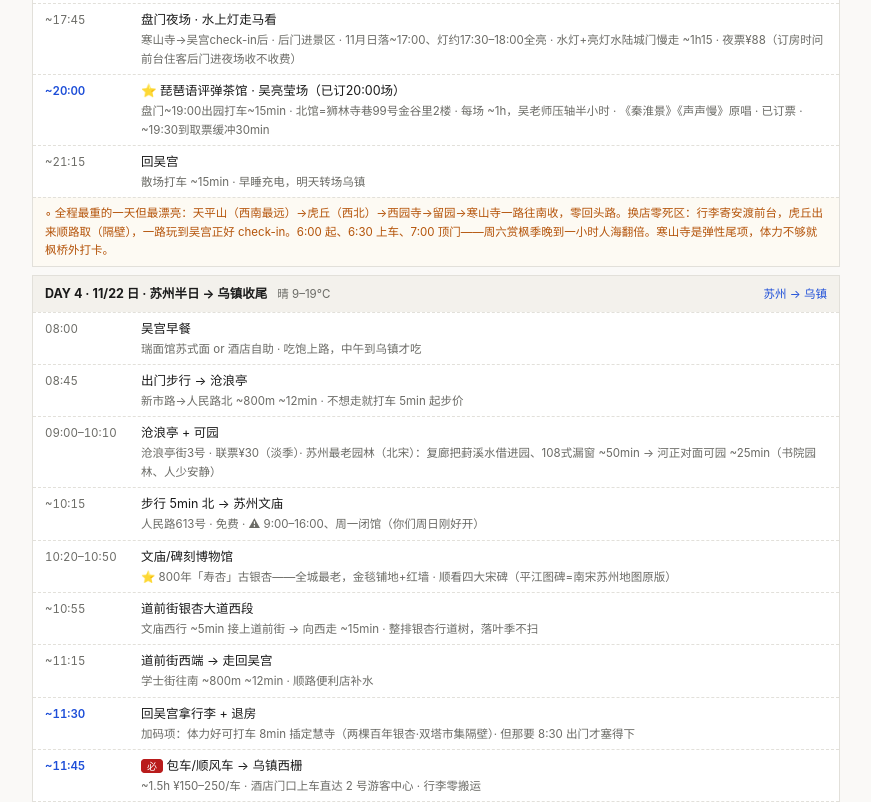
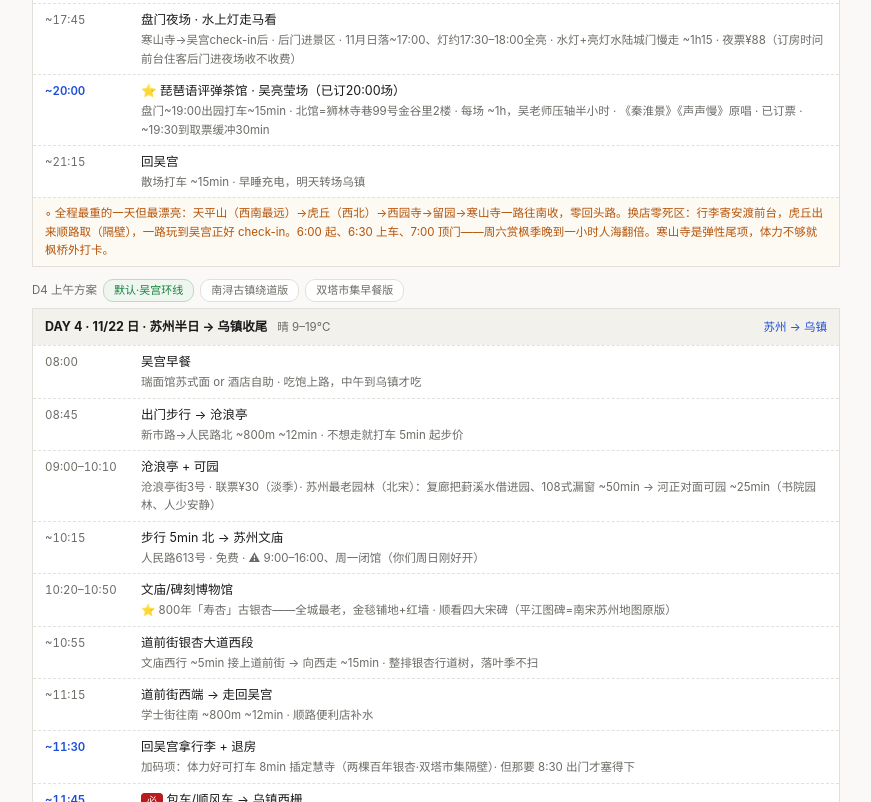
Before and after one commit to isola-arch/suzhou-trip-2026, a plain HTML site: page functional.html in a window 1280 px wide. Shown: the part 5588-6390 px from the top of the page, without its empty margins (204-1075 px from the left). Drawn offline with nearby package versions, Linux system fonts and the light colour scheme.

Commit message:
D4 morning variants now switch via pills in one card slot instead of stacked cards
Generated with Devin (https://devin.ai)

Co-Authored-By: Devin <158243242+devin-ai-integration[bot]@users.noreply.github.com>

```diff
--- a/functional.html
+++ b/functional.html
@@ -69,6 +69,9 @@
   .day .st .bd { flex:1; }
   .day .st .mt { color:var(--mut); font-size:11.5px; margin-top:1px; }
   .day .dn { padding:6px 12px; font-size:11.5px; color:var(--warn); border-top:1px dashed var(--line); background:#fdfaf3; }
+  .d4sw { padding:4px 0 6px; font-size:11.5px; color:var(--mut); display:flex; gap:6px; align-items:center; flex-wrap:wrap; }
+  .d4sw .pill { cursor:pointer; padding:2px 10px; }
+  .d4sw .pill:hover { border-color:var(--act); }
 
   /* checklist */
   .task { display:flex; gap:9px; padding:7px 10px; border-bottom:1px solid var(--line); font-size:12.5px; background:#fff; align-items:flex-start; }
@@ -634,8 +637,15 @@ function renderDays(){
     var hint=el("planmode");
     if(hint) hint.textContent=full?"当前：满日版（Day 0 晚出发）":(sel>=0?"当前：11/19 飞 · Day 1 半天版":"随 01 的去程选择自动切换");
     var MUST_K=["拙政园","苏州博物馆","虎丘","寒山寺","西栅"];
-    el("days").innerHTML=all.map(function(d){
-      return '<div class="day"><div class="dh">'+esc(d.h)+'<span class="wx">'+esc(d.wx)+'</span><span class="loc">'+esc(d.loc)+'</span></div>'+
+    var d4idx=[];all.forEach(function(d,i){if(/^DAY 4/.test(d.h))d4idx.push(i);});
+    var d4sel=+(store.get("sz-d4v")||0);if(d4sel>=d4idx.length)d4sel=0;
+    var d4pick=d4idx.length>1?'<div class="d4sw">D4 上午方案 '+d4idx.map(function(i,k){
+      var short=(k===0?"默认·吴宫环线":all[i].h.split("·").pop().replace(/（.*$/,"").trim());
+      return '<span class="pill'+(k===d4sel?" ok":"")+'" data-d4="'+k+'">'+esc(short)+'</span>';
+    }).join(" ")+'</div>':"";
+    el("days").innerHTML=all.map(function(d,i){
+      var di=d4idx.indexOf(i);if(di>=0&&di!==d4sel)return"";
+      return (di===d4sel?d4pick:"")+'<div class="day"><div class="dh">'+esc(d.h)+'<span class="wx">'+esc(d.wx)+'</span><span class="loc">'+esc(d.loc)+'</span></div>'+
         d.rows.map(function(r){
           var mb=(MUST_K.some(function(k){return r[2].indexOf(k)>=0})&&!/民宿|门口|入住|放行李/.test(r[2]))?'<span class="tag must">必</span> ':"";
           return '<div class="st"><span class="tm'+(r[1]?" fix":"")+'">'+esc(r[0])+'</span><div class="bd">'+mb+esc(r[2])+'<div class="mt">'+esc(r[3])+'</div></div></div>';
@@ -645,6 +655,10 @@ function renderDays(){
   }catch(e){}
 }
 renderDays();
+try{el("days").addEventListener("click",function(ev){
+  var p=ev.target.closest("[data-d4]");if(!p)return;
+  store.set("sz-d4v",+p.getAttribute("data-d4"));renderDays();
+});}catch(e){}
 
 /* ---------- 03+ 中途站 ---------- */
 var STOPS=[
```
